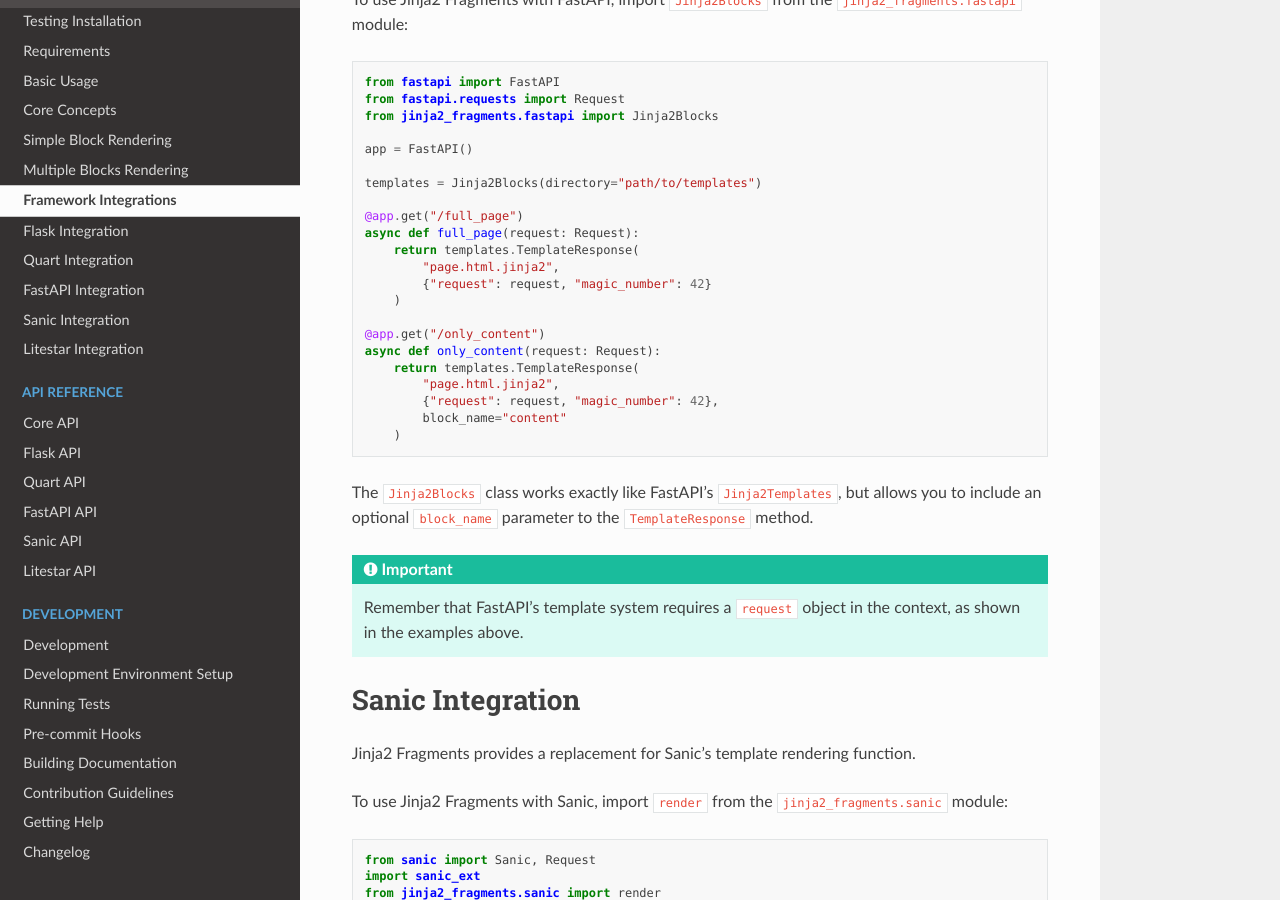
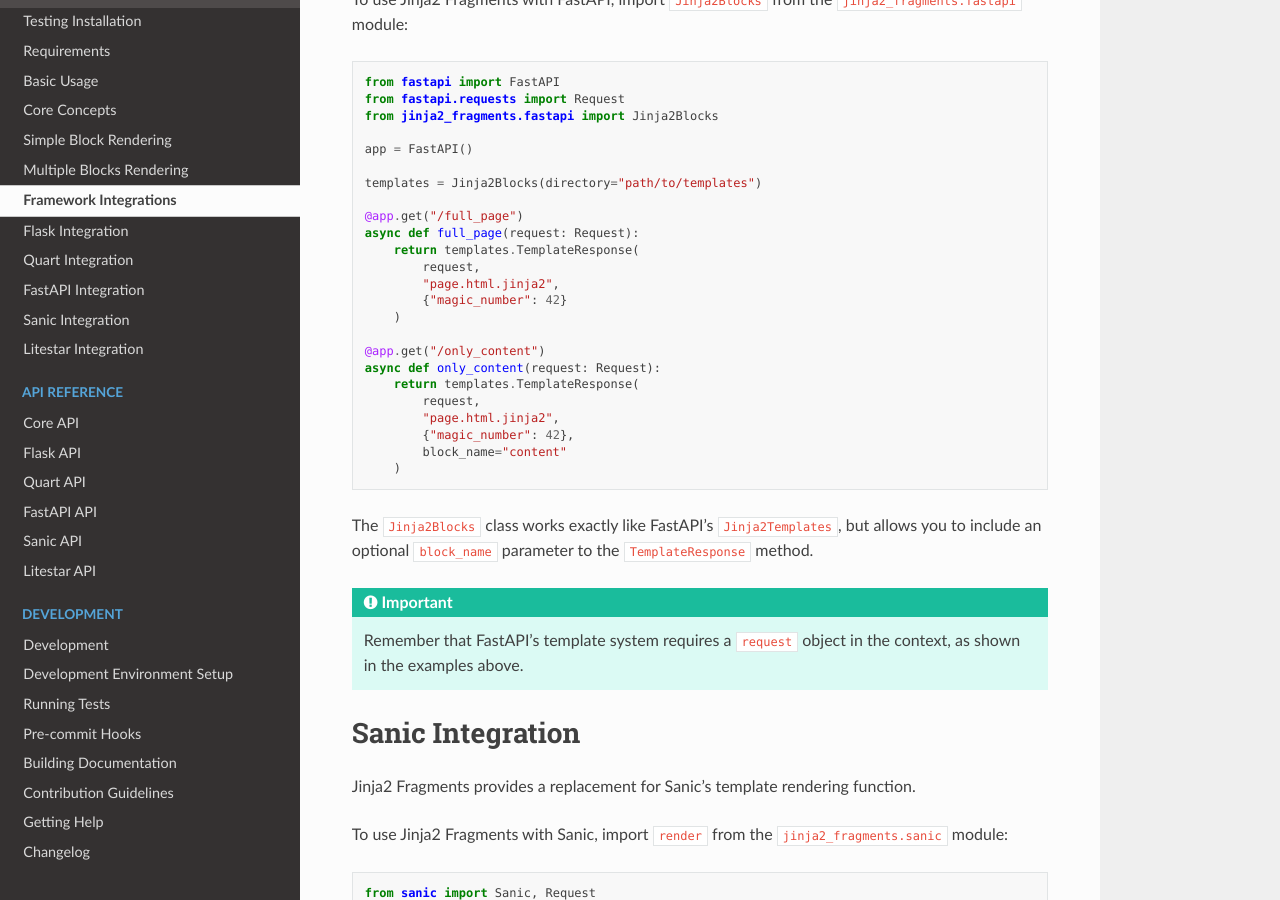
Before and after one commit to sponsfreixes/jinja2-fragments, a Sphinx documentation site: the page built from docs/source/framework_integrations.rst, in a window 1280 px wide and 900 px high, scrolled down 2128 px. Built offline with Sphinx 7.4.7 and the Read the Docs theme 3.1.0, drawn with Linux system fonts in a browser that asks for light colours.

Commit message:
Fix documentation for FastAPI
The previous pattern was deprecated: https://github.com/alex-oleshkevich/starlette/blob/5ed55c441126687106109a3f5e051176f88cd3e6/starlette/templating.py#L170-L178

```diff
--- a/docs/source/framework_integrations.rst
+++ b/docs/source/framework_integrations.rst
@@ -111,15 +111,17 @@
    @app.get("/full_page")
    async def full_page(request: Request):
        return templates.TemplateResponse(
+           request,
            "page.html.jinja2",
-           {"request": request, "magic_number": 42}
+           {"magic_number": 42}
        )
 
    @app.get("/only_content")
    async def only_content(request: Request):
        return templates.TemplateResponse(
+           request,
            "page.html.jinja2",
-           {"request": request, "magic_number": 42},
+           {"magic_number": 42},
            block_name="content"
        )
 
```
Also changed, not shown: README.md (+4 -2 lines).
